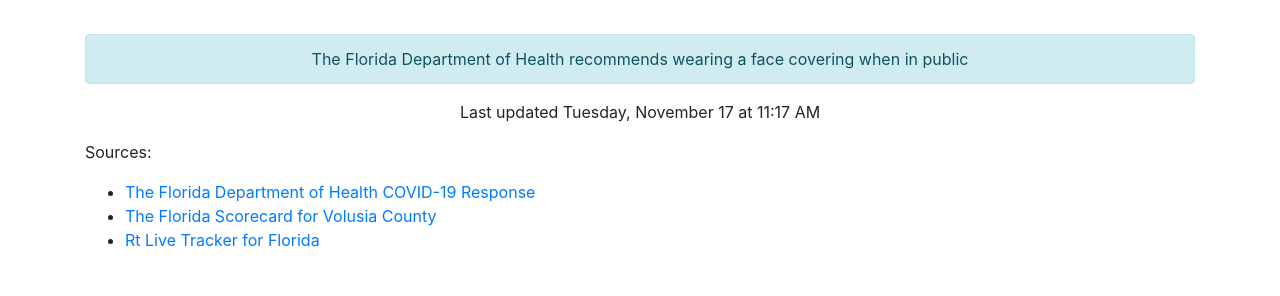
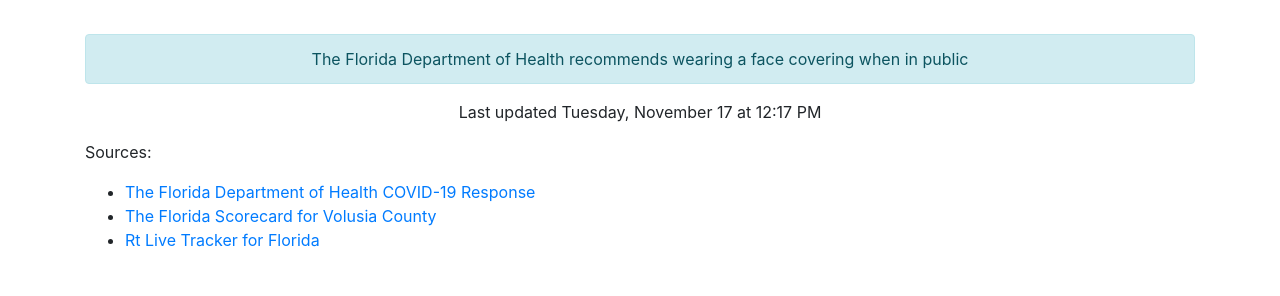
Before and after one commit to thinkjson/timeforchurch, a Jekyll site: the page built from index.md, in a window 1280 px wide. Shown: the part 586-882 px from the top of the page. Built offline with Jekyll 4.4.1, drawn with Linux system fonts in a browser that asks for light colours; our own code applies the rules of GitHub Pages for plain Markdown files.

Commit message:
Updating data

```diff
--- a/_includes/data.html
+++ b/_includes/data.html
@@ -10,4 +10,4 @@
     <div class="outcome text-success">YES</div>
     <div class="alert alert-info" role="alert">The Florida Department of Health recommends wearing a face covering when in public</div>
 
-    <p>Last updated Tuesday, November 17 at 11:17 AM</p>
+    <p>Last updated Tuesday, November 17 at 12:17 PM</p>
```
